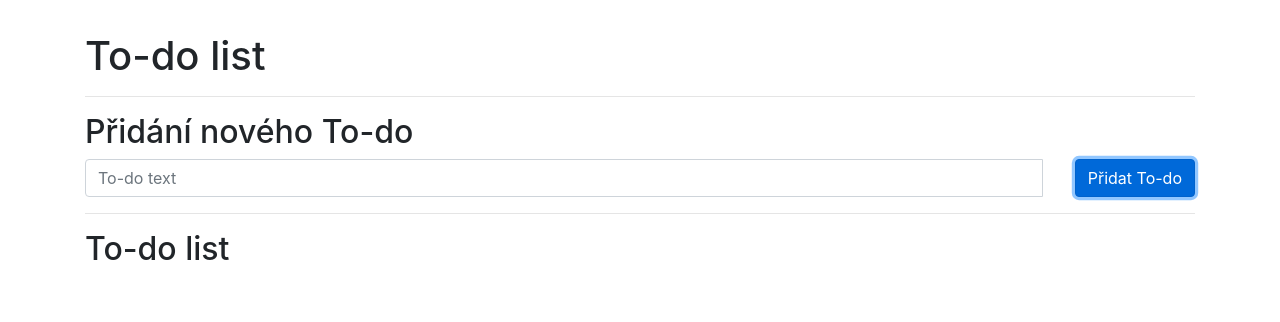
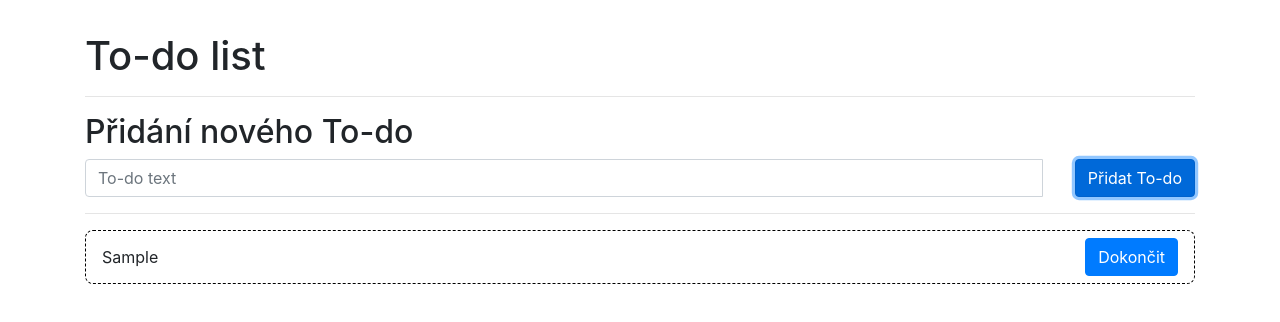
Before and after one commit to st52530/nnpia-react-todo-list, a React (Create React App) app: page / in a window 1280 px wide. Both pictures are taken after typing "Sample" into the empty fields and a click on the button "Přidat To-do". Shown: the top 322 px of the page. Built offline with nearby package versions, Linux system fonts and the light colour scheme.

Commit message:
Add validation, render list of todos

```diff
--- a/src/components/listPage/ListPage.js
+++ b/src/components/listPage/ListPage.js
@@ -13,6 +13,11 @@ export class ListPage extends React.Component {
     }
 
     onTodoAdded = (todoText) => {
+        if (!todoText) {
+            alert("Musíte vyplnit text!");
+            return;
+        }
+
         let todos = this.state.todos;
         todos.push(todoText);
 
--- /dev/null
+++ b/src/components/todoItem/TodoItem.css
@@ -0,0 +1,21 @@
+.todo-item {
+    overflow: auto;
+    border: 1px dashed black;
+    display: flex;
+    justify-content: space-between;
+    align-items: center;
+    margin-bottom: 0.5rem;
+    border-radius: 0.5rem;
+}
+
+.todo-item-text {
+    padding: 1rem;
+    display: inline-block;
+    vertical-align: middle;
+    line-height: normal;
+}
+
+.todo-item-button {
+    float: right;
+    margin-right: 1rem;
+}
--- a/src/components/todoItem/TodoItem.js
+++ b/src/components/todoItem/TodoItem.js
@@ -1,11 +1,21 @@
 import React from 'react';
 import Button from "react-bootstrap/Button";
+import PropTypes from "prop-types";
+import "./TodoItem.css";
 
 export class TodoItem extends React.Component {
 
     render() {
         return (
-            <Button className="button">Bootstrap button</Button>
+            <div className="todo-item">
+                <div className="todo-item-text">{this.props.text}</div>
+                <Button className="todo-item-button">Dokončit</Button>
+            </div>
         );
     }
 }
+
+TodoItem.propTypes = PropTypes.shape({
+    index: PropTypes.number.isRequired,
+    text: PropTypes.string.isRequired
+});
--- a/src/components/todoList/TodoList.js
+++ b/src/components/todoList/TodoList.js
@@ -1,11 +1,14 @@
 import React from 'react';
 import PropTypes from "prop-types";
+import {TodoItem} from "../todoItem/TodoItem";
 
 export class TodoList extends React.Component {
 
     render() {
         return (
-            <h2>To-do list</h2>
+            this.props.todos.map((value, index, array) => {
+                return <TodoItem key={index} index={index} text={value}/>
+            })
         );
     }
 }
```
